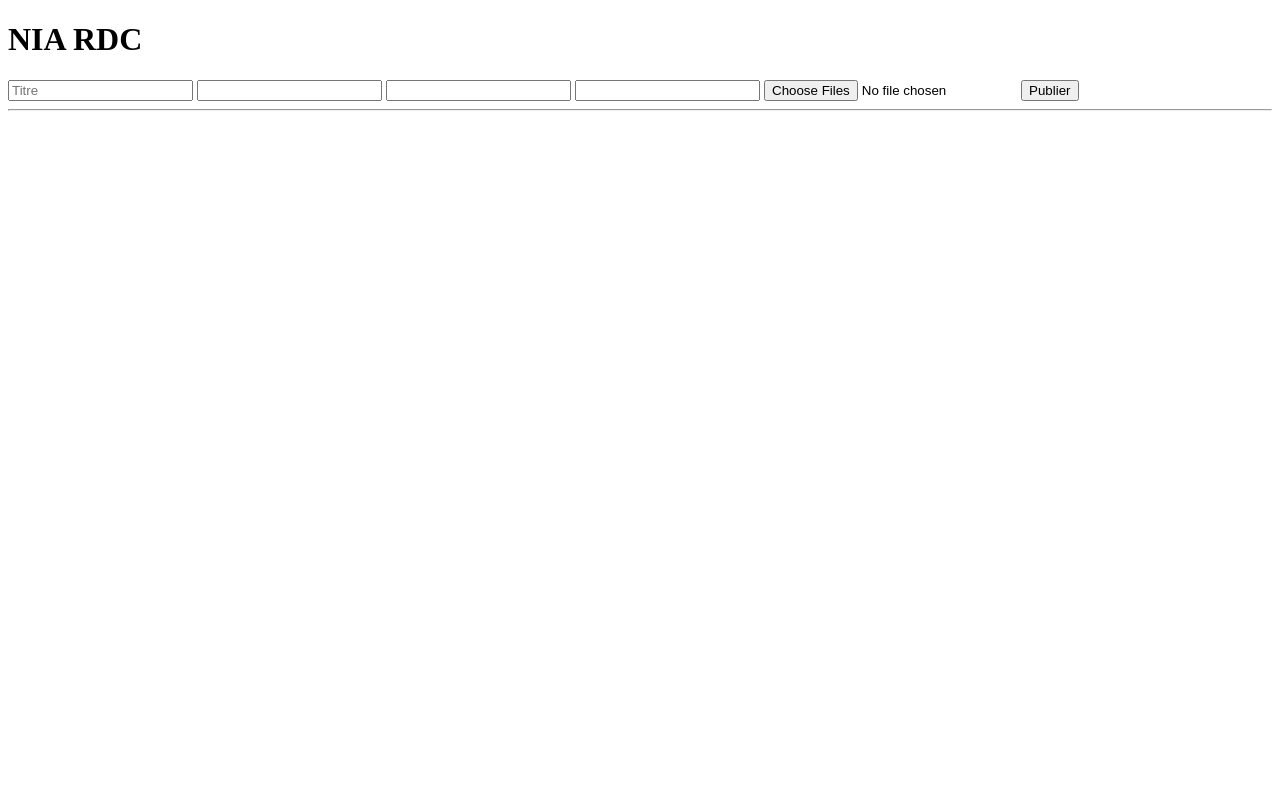
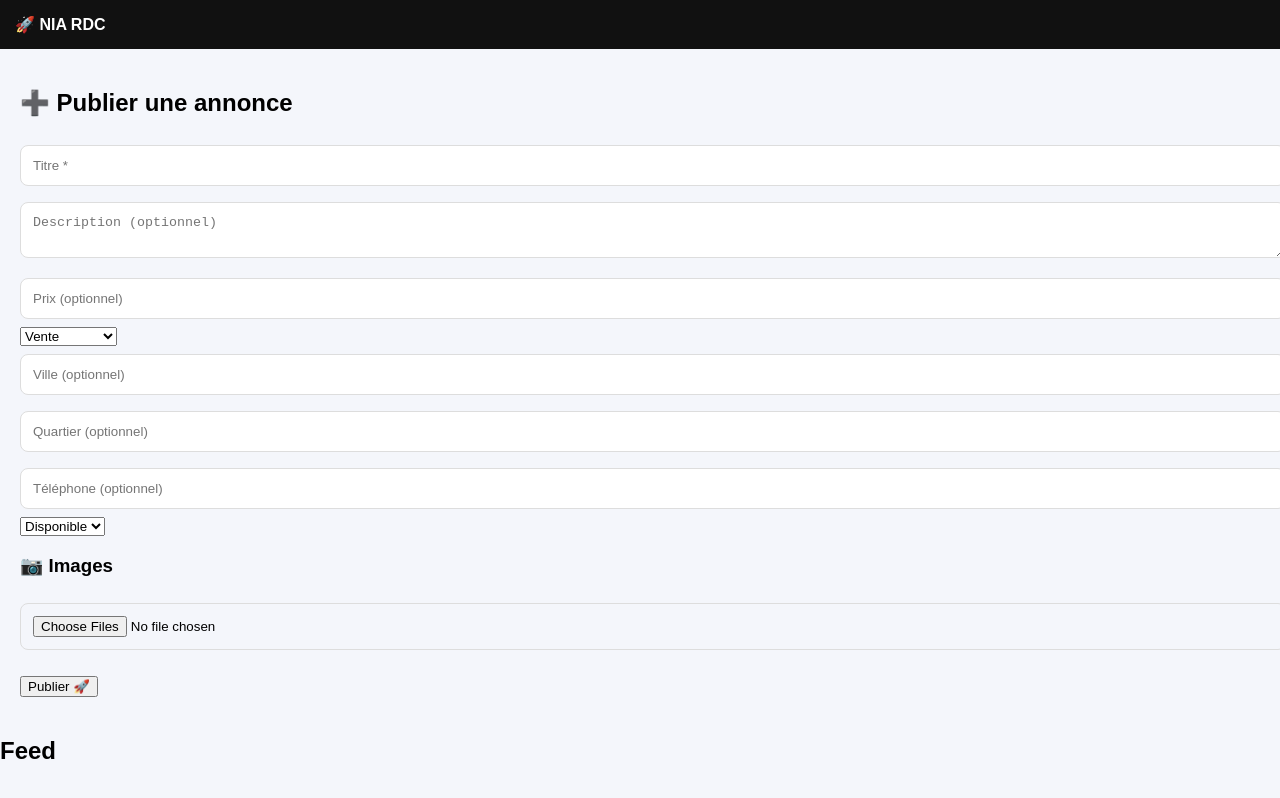
Before and after one commit to malangobenhana366-ops/nia-rdc-2, a website: page index.html in a window 1280 px wide. Drawn offline with Linux system fonts and the light colour scheme; no server answers.

Commit message:
Update index.html

```diff
--- a/index.html
+++ b/index.html
@@ -4,41 +4,61 @@
 <meta charset="UTF-8">
 <meta name="viewport" content="width=device-width, initial-scale=1.0">
 <title>NIA RDC</title>
-<style>
-  .gallery {
-    display:flex;
-    overflow-x:auto;
-    gap:10px;
-  }
-  .gallery img {
-    width:250px;
-    height:250px;
-    object-fit:cover;
-    border-radius:10px;
-    flex-shrink:0;
-  }
-</style>
+<link rel="stylesheet" href="style.css">
 </head>
 
 <body>
 
-<h1>NIA RDC</h1>
+<header class="topbar">
+  <div class="logo">🚀 NIA RDC</div>
+</header>
+
+<main>
+
+<section id="publish" class="page active">
+
+  <h2>➕ Publier une annonce</h2>
+
+  <input id="titre" placeholder="Titre *">
+
+  <textarea id="desc" placeholder="Description (optionnel)"></textarea>
+
+  <input id="prix" type="number" placeholder="Prix (optionnel)">
+
+  <!-- prix type -->
+  <select id="prix_type">
+    <option value="vente">Vente</option>
+    <option value="heure">Par heure</option>
+    <option value="jour">Par jour</option>
+    <option value="semaine">Par semaine</option>
+    <option value="mois">Par mois</option>
+  </select>
+
+  <input id="ville" placeholder="Ville (optionnel)">
+  <input id="quartier" placeholder="Quartier (optionnel)">
+  <input id="telephone" placeholder="Téléphone (optionnel)">
+
+  <!-- disponibilité -->
+  <select id="disponibilite">
+    <option value="disponible">Disponible</option>
+    <option value="occupe">Occupé</option>
+  </select>
+
+  <h3>📷 Images</h3>
+  <input id="image" type="file" accept="image/*" multiple>
+
+  <br><br>
+
+  <button onclick="publier()">Publier 🚀</button>
+
+</section>
 
 <section>
-  <input id="titre" placeholder="Titre">
-  <input id="prix" type="number">
-  <input id="ville">
-  <input id="quartier">
-
-  <!-- MULTI IMAGES -->
-  <input id="image" type="file" accept="image/*" multiple>
-
-  <button onclick="publier()">Publier</button>
+  <h2>Feed</h2>
+  <div id="feed"></div>
 </section>
 
-<hr>
-
-<div id="feed"></div>
+</main>
 
 <script src="app.js"></script>
 
```
